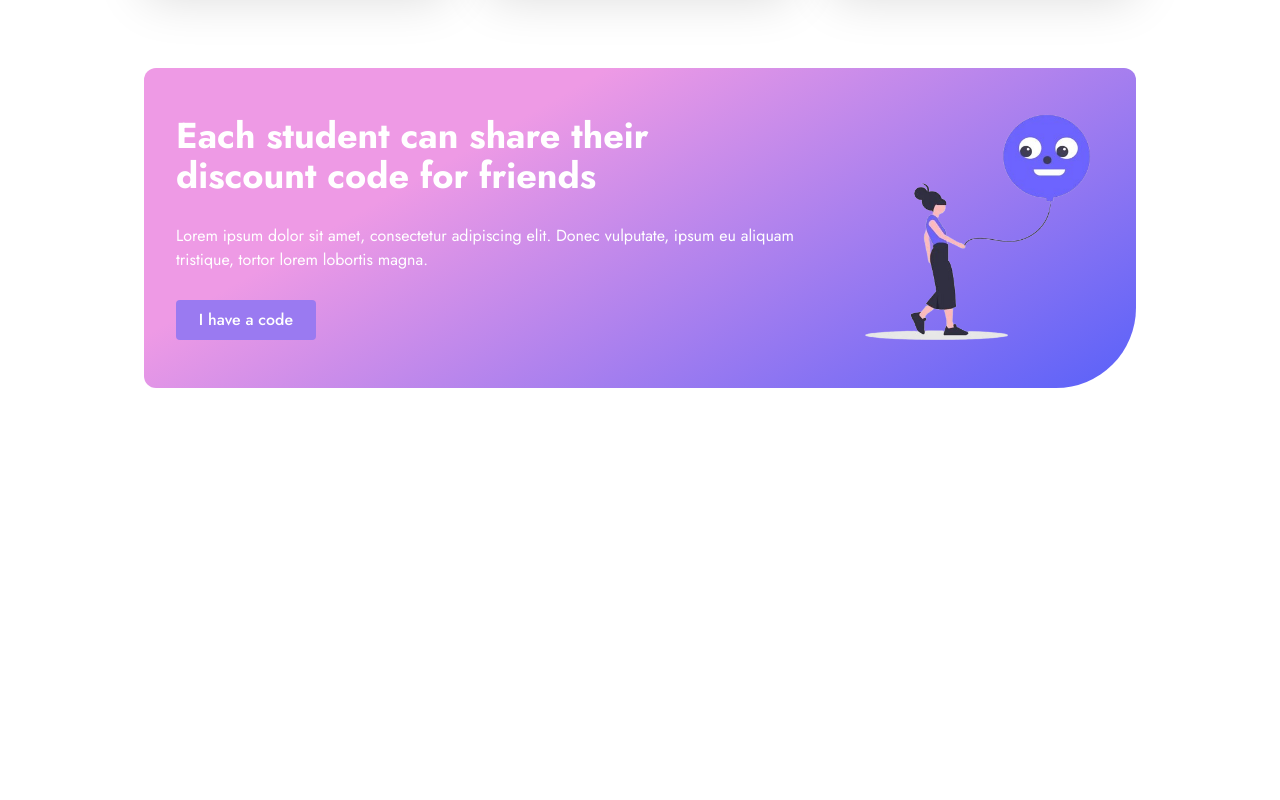
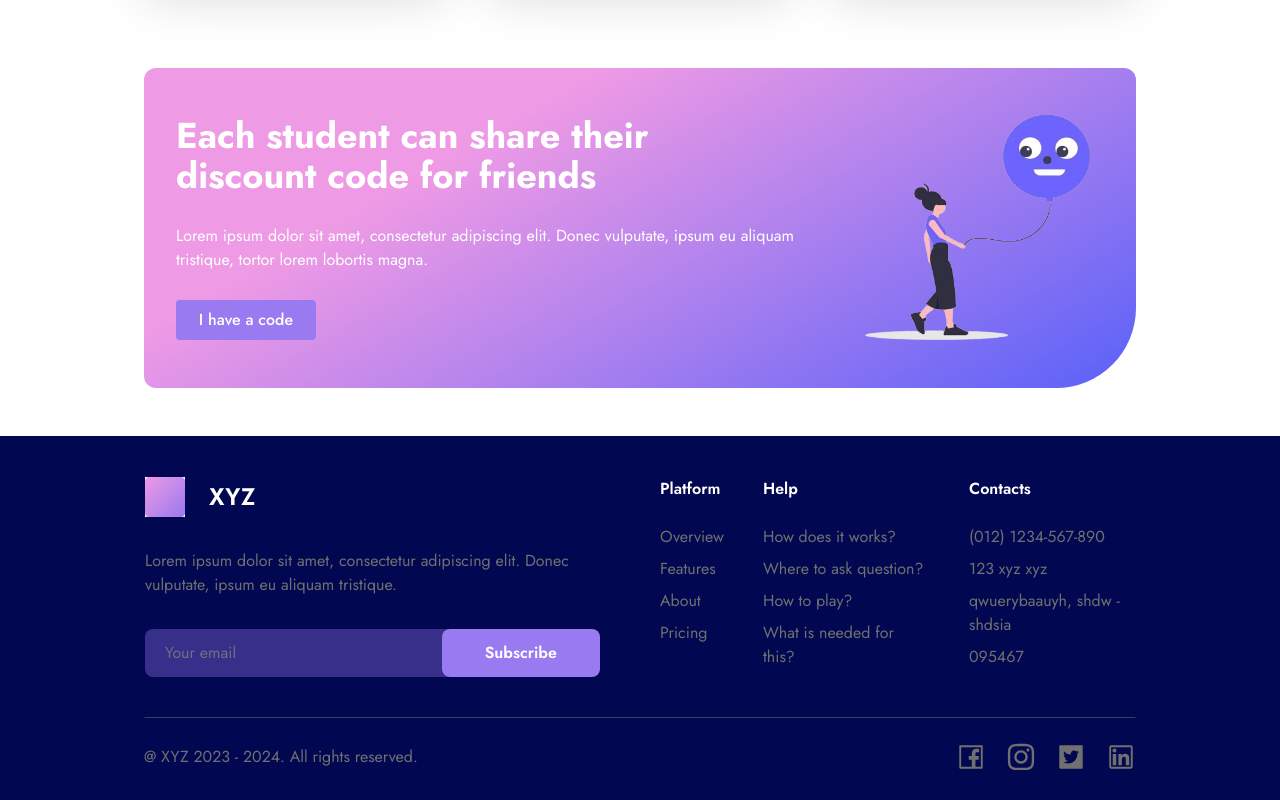
Before and after one commit to KruglyakovaKarina/tailwind, a React (Vite) app: page / in a window 1280 px wide. Shown: the part 2518-3318 px from the top of the page. Before the commit the page ends 2954 px from the top, so only its background shows below. Built offline with nearby package versions, Linux system fonts and the light colour scheme.

Commit message:
added footer

```diff
--- a/src/App.css
+++ b/src/App.css
@@ -27,3 +27,15 @@ body {
 .benefitsLi {
   @apply inline-flex gap-3 items-center
 }
+
+.footerTitle {
+  @apply text-white font-semibold mb-6 mt-10 sm:mt-0 md:mt-0 lg:mt-0
+}
+
+.footerUl {
+  @apply gap-2 flex flex-col
+}
+
+.footerUl li {
+  @apply cursor-pointer hover:text-gray-300
+}
--- a/src/App.jsx
+++ b/src/App.jsx
@@ -1,12 +1,14 @@
 import './App.css';
 import Home from './pages/Home';
 import Navbar from './components/Navbar';
+import Footer from './components/Footer';
 
 function App() {
   return (
     <div className=''>
       <Navbar />
       <Home />
+      <Footer />
     </div>
   );
 }
--- /dev/null
+++ b/src/components/Footer.jsx
@@ -0,0 +1,67 @@
+import logo from '../assets/logo.png';
+import { AiOutlineFacebook, AiFillTwitterSquare, AiOutlineLinkedin } from "react-icons/ai";
+import { FaInstagram } from "react-icons/fa";
+
+const Footer = () => {
+    return (
+        <div className="bg-blue">
+            <div className="max-w-5xl mx-auto pb-1">
+                <div className="mx-4 border border-transparent border-b-gray-700  text-grey grid grid-cols-10 md:gap-x-20 md:gap-y-10 lg:gap-10 md:px-10 sm:gap-10 lg:px-0 py-10 px-5">
+                    <div className='md:col-span-6 lg:col-span-5 sm:col-span-7 col-span-12'>
+                        <a
+                            href='/'
+                            className='text-2xl font-semibold flex items-center text-blue space-x-6 mb-8'
+                        >
+                            <img src={logo} alt='xyz' className='w-10' />
+                            <span className='text-white'>XYZ</span>
+                        </a>
+                        <p className='mb-8 '>Lorem ipsum dolor sit amet, consectetur adipiscing elit. Donec
+                            vulputate, ipsum eu aliquam tristique.</p>
+                        <div className='flex flex-col sm:flex-row lg:flex-row md:flex-row'>
+                            <input type="email" className='  bg-[#9a7af159] md:w-2/3 sm:w-2/3 lg:w-2/3 rounded-lg px-5 py-3 placeholder-gray-500 text-gray-300 outline-none' placeholder='Your email' />
+                            <button className='bg-purple text-white font-semibold md:w-1/3 sm:w-1/3 lg:w-1/3 px-auto py-3 rounded-lg ml-0 sm:ml-[-20px]'>Subscribe</button>
+                        </div>
+                    </div>
+                    <div className='md:col-span-4 lg:col-span-1 sm:col-span-3 col-span-12'>
+                        <h1 className='footerTitle'>Platform</h1>
+                        <ul className='footerUl'>
+                            <li>Overview</li>
+                            <li>Features</li>
+                            <li>About</li>
+                            <li>Pricing</li>
+                        </ul>
+                    </div>
+                    <div className='md:col-span-6 lg:col-span-2 sm:col-span-5 col-span-12'>
+                        <h1 className='footerTitle'>Help</h1>
+                        <ul className='footerUl'>
+                            <li>How does it works?</li>
+                            <li>Where to ask question?</li>
+                            <li>How to play?</li>
+                            <li>What is needed for this?</li>
+                        </ul>
+                    </div>
+                    <div className='md:col-span-4 lg:col-span-2 sm:col-span-5 col-span-12'>
+                        <h1 className='footerTitle'>Contacts</h1>
+                        <ul className='footerUl'>
+                            <li>(012) 1234-567-890</li>
+                            <li>123 xyz xyz</li>
+                            <li>qwuerybaauyh, shdw - shdsia</li>
+                            <li>095467</li>
+                        </ul>
+                    </div>
+                </div>
+                <div className='mx-4 my-6 text-grey flex flex-col sm:flex-row lg:flex-row md:flex-row justify-between items-start md:items-center px-5 md:px-10 lg:px-0'>
+                    <p>@ XYZ 2023 - 2024. All rights reserved.</p>
+                    <div className='text-3xl inline-flex space-x-5 mt-4 md:mt-0 sm:mt-0'>
+                        <AiOutlineFacebook />
+                        <FaInstagram />
+                        <AiFillTwitterSquare />
+                        <AiOutlineLinkedin />
+                    </div>
+                </div>
+            </div>
+        </div>
+    )
+}
+
+export default Footer
```
